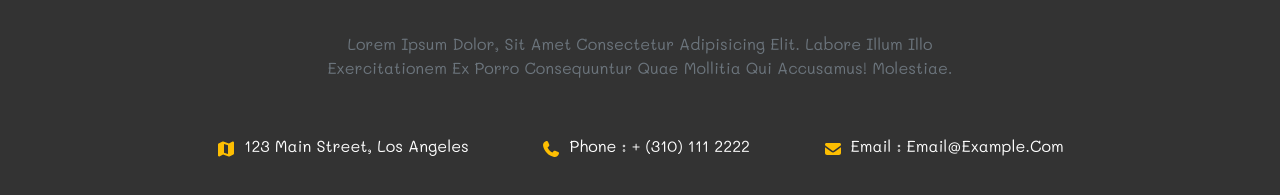
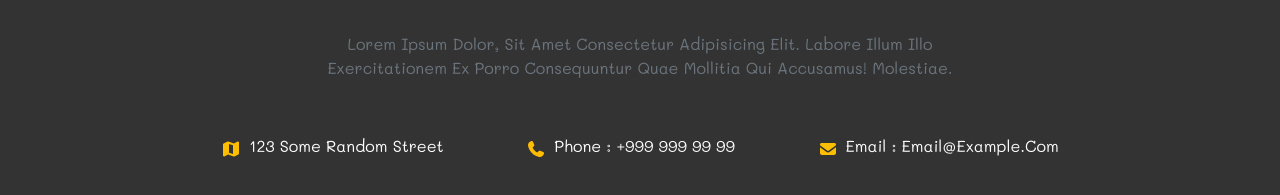
Before and after one commit to bakhr0mkhan/furniture-store, a plain HTML site: page products.html in a window 1280 px wide. Shown: the part 3325-3520 px from the top of the page. Drawn offline with Linux system fonts and the light colour scheme; a script that the page names is missing; a web font is replaced by a local one.

Commit message:
some changes

```diff
--- a/products.html
+++ b/products.html
@@ -3,7 +3,7 @@
   <head>
     <meta charset="UTF-8" />
     <meta name="viewport" content="width=device-width, initial-scale=1.0" />
-    <title>Bootstrap project-4 | E-commerce Project</title>
+    <title>E-commerce Project</title>
     <link rel="shortcut icon" href="favicon.ico" type="image/x-icon" />
     <!-- fontawesome css -->
     <link rel="stylesheet" href="css/all.min.css" />
@@ -798,7 +798,7 @@
                   <i class="fas fa-map"></i>
                 </span>
                 <h6 class="footer-white-text" style="color: white">
-                  123 Main Street, Los Angeles
+                  123 some random street
                 </h6>
               </div>
               <!-- end of single contact -->
@@ -817,7 +817,7 @@
                   <i class="fas fa-phone"></i>
                 </span>
                 <h6 class="footer-white-text" style="color: white">
-                  Phone : + (310) 111 2222
+                  Phone : +999 999 99 99
                 </h6>
               </div>
               <!-- end of single contact -->
```
Also changed, not shown: index.html (+2 -2 lines), singleproduct.html (+2 -2 lines), store.html (+3 -3 lines).
